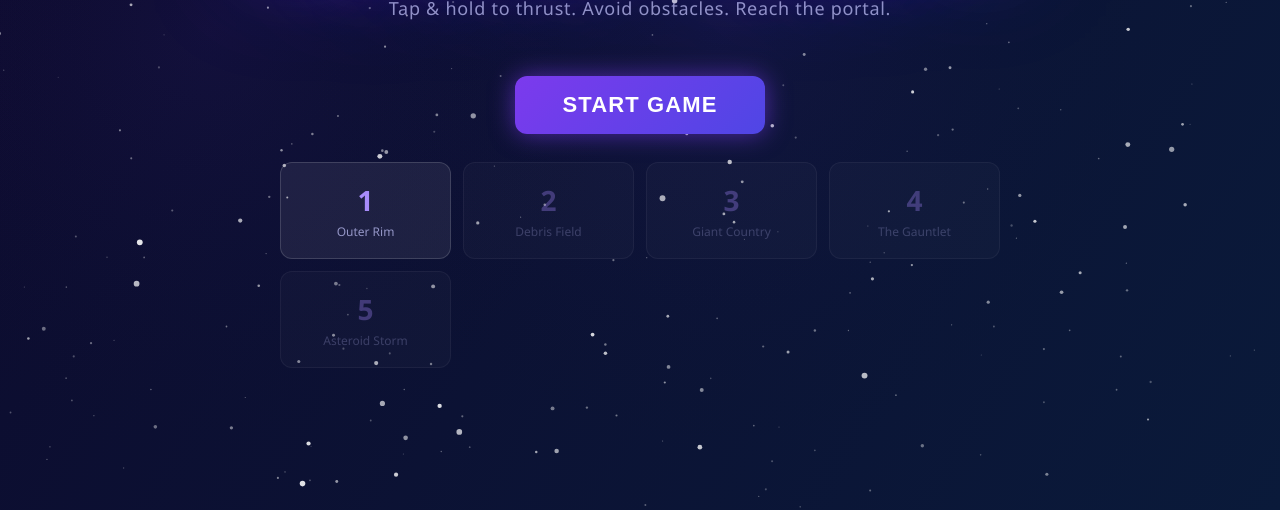
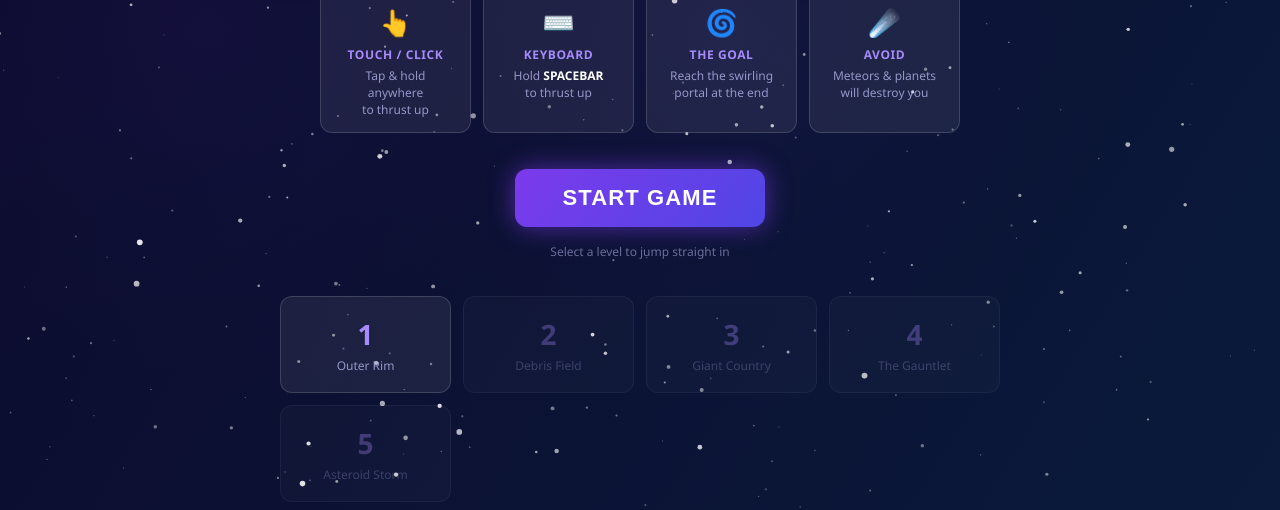
Before and after one commit to InHausLab/rocket-drift, a plain HTML site: page index.html in a window 1280 px wide. Shown: the part 290-800 px from the top of the page. Drawn offline with Linux system fonts and the light colour scheme; animation ran at ten frames a second.

Commit message:
Add how-to-play instructions to title screen

```diff
--- a/index.html
+++ b/index.html
@@ -94,10 +94,36 @@ canvas { display: block; width: 100vw; height: 100vh; }
 <button id="mute-btn" title="Toggle sound">🔊</button>
 
 <!-- TITLE SCREEN -->
-<div id="screen-title" class="screen">
+<div id="screen-title" class="screen" style="overflow-y:auto;padding:20px 0;justify-content:flex-start;padding-top:clamp(30px,8vh,80px)">
   <div class="title-text">ROCKET DRIFT</div>
-  <div class="subtitle">Tap &amp; hold to thrust. Avoid obstacles. Reach the portal.</div>
+  <div class="subtitle">Navigate through space. Reach the portal. Don't crash.</div>
+
+  <!-- HOW TO PLAY -->
+  <div style="display:flex;gap:12px;flex-wrap:wrap;justify-content:center;margin-bottom:28px;max-width:640px;width:90%;">
+    <div style="background:rgba(255,255,255,0.07);border:1px solid rgba(255,255,255,0.15);border-radius:12px;padding:14px 18px;text-align:center;flex:1;min-width:130px;">
+      <div style="font-size:26px;margin-bottom:6px;">👆</div>
+      <div style="color:#a78bfa;font-size:12px;font-weight:700;letter-spacing:0.05em;margin-bottom:4px;">TOUCH / CLICK</div>
+      <div style="color:rgba(200,200,255,0.7);font-size:12px;">Tap &amp; hold anywhere<br>to thrust up</div>
+    </div>
+    <div style="background:rgba(255,255,255,0.07);border:1px solid rgba(255,255,255,0.15);border-radius:12px;padding:14px 18px;text-align:center;flex:1;min-width:130px;">
+      <div style="font-size:26px;margin-bottom:6px;">⌨️</div>
+      <div style="color:#a78bfa;font-size:12px;font-weight:700;letter-spacing:0.05em;margin-bottom:4px;">KEYBOARD</div>
+      <div style="color:rgba(200,200,255,0.7);font-size:12px;">Hold <strong style="color:#fff;">SPACEBAR</strong><br>to thrust up</div>
+    </div>
+    <div style="background:rgba(255,255,255,0.07);border:1px solid rgba(255,255,255,0.15);border-radius:12px;padding:14px 18px;text-align:center;flex:1;min-width:130px;">
+      <div style="font-size:26px;margin-bottom:6px;">🌀</div>
+      <div style="color:#a78bfa;font-size:12px;font-weight:700;letter-spacing:0.05em;margin-bottom:4px;">THE GOAL</div>
+      <div style="color:rgba(200,200,255,0.7);font-size:12px;">Reach the swirling<br>portal at the end</div>
+    </div>
+    <div style="background:rgba(255,255,255,0.07);border:1px solid rgba(255,255,255,0.15);border-radius:12px;padding:14px 18px;text-align:center;flex:1;min-width:130px;">
+      <div style="font-size:26px;margin-bottom:6px;">☄️</div>
+      <div style="color:#a78bfa;font-size:12px;font-weight:700;letter-spacing:0.05em;margin-bottom:4px;">AVOID</div>
+      <div style="color:rgba(200,200,255,0.7);font-size:12px;">Meteors &amp; planets<br>will destroy you</div>
+    </div>
+  </div>
+
   <button class="btn" id="btn-start">START GAME</button>
+  <div style="color:rgba(200,200,255,0.5);font-size:12px;margin:8px 0 16px;text-align:center;">Select a level to jump straight in</div>
   <div class="level-grid" id="level-grid"></div>
 </div>
 
```
